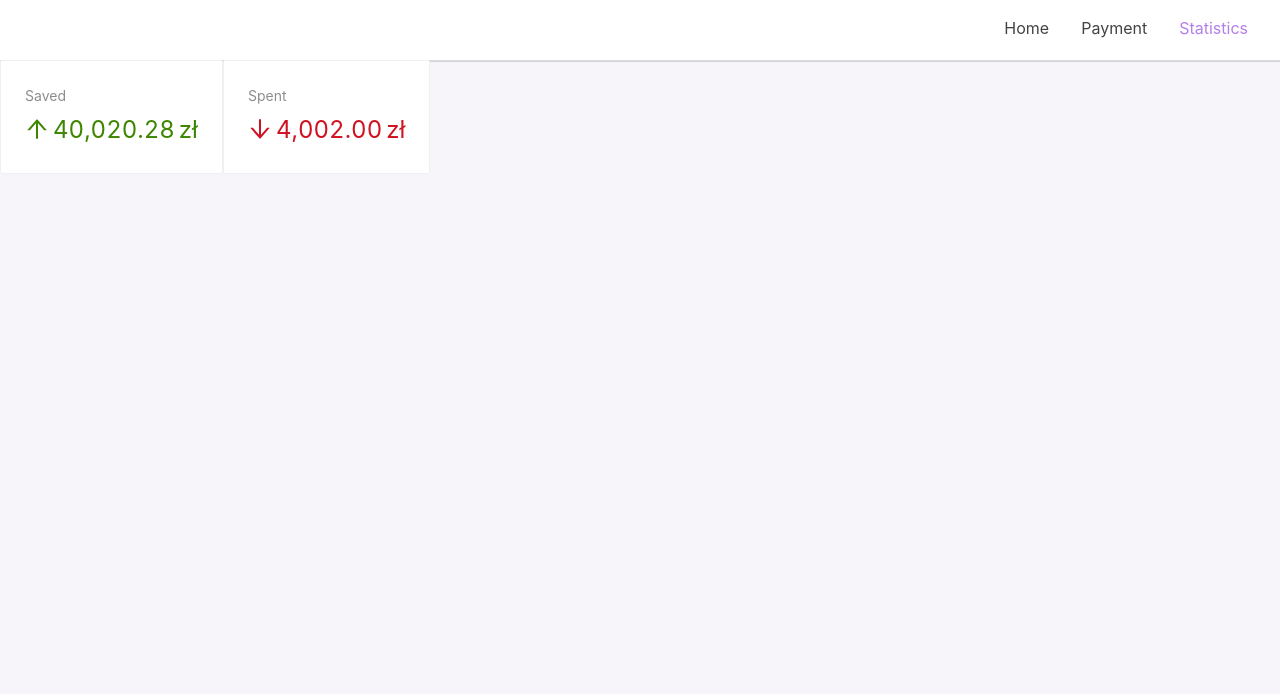
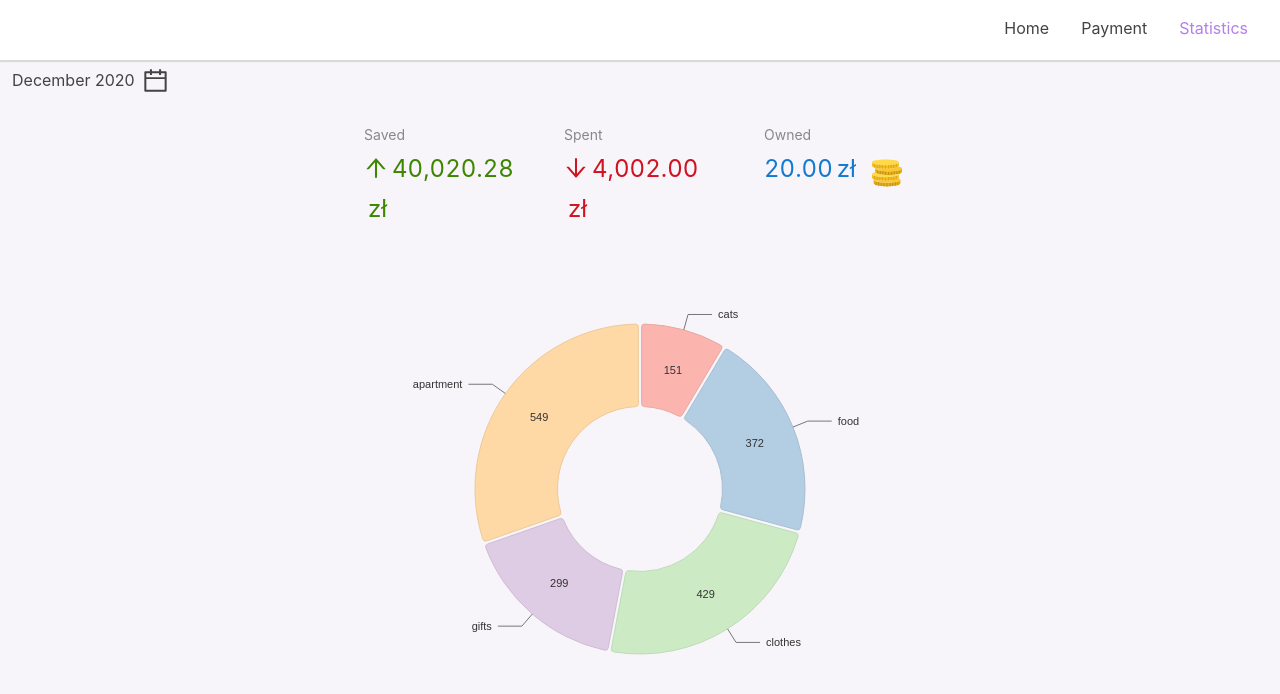
Before and after one commit to darilla/expenses, a React (Create React App) app: page / in a window 1280 px wide. Both pictures are taken after a click on the item "Statistics". Shown: the top 694 px of the page. Built offline with nearby package versions, Linux system fonts and the light colour scheme.

Commit message:
feat: create stats page (#23)

```diff
--- a/package.json
+++ b/package.json
@@ -4,6 +4,8 @@
   "private": true,
   "dependencies": {
     "@ant-design/icons": "^4.3.0",
+    "@nivo/core": "^0.67.0",
+    "@nivo/pie": "^0.67.0",
     "@testing-library/jest-dom": "^5.11.4",
     "@testing-library/react": "^11.1.0",
     "@testing-library/user-event": "^12.1.10",
--- a/src/App.js
+++ b/src/App.js
@@ -4,6 +4,7 @@ import 'antd/dist/antd.css';
 import { createGlobalStyle } from 'styled-components';
 
 import { EMPTY_ARRAY, NAVIGATION } from './common/constants';
+import { GRAY } from './common/colors';
 
 import { Table, Navigation, Statistics, Timeline } from './components';
 import { Container } from './App.styles';
@@ -13,6 +14,27 @@ const { HOME, PAYMENT, STATISTICS } = NAVIGATION;
 const GlobalStyle = createGlobalStyle`
   body {
     font-size: 14px;
+
+    .stats-date-picker {
+      width: 180px;
+
+      input {
+        font-size: 20px;
+        color: ${GRAY.GRAY_9};
+      }
+
+      input::placeholder {
+        color: ${GRAY.GRAY_9};
+      }
+
+      .ant-picker-suffix {
+        svg {
+          fill: ${GRAY.GRAY_9};
+          width: 25px;
+          height: 25px;
+        }
+      }
+    }
 
     .payment-status-dropdown .ant-select-item-option-content {
       display: flex;
--- a/src/App.styles.js
+++ b/src/App.styles.js
@@ -1,6 +1,8 @@
 import styled from 'styled-components';
 
+import { PURPLE } from './common/colors';
+
 export const Container = styled.div`
-  background-color: #f7f5fa;
+  background-color: ${PURPLE.PURPLE_2};
   height: 100vh;
 `;
--- a/src/common/colors.js
+++ b/src/common/colors.js
@@ -13,6 +13,7 @@ export const BLUE = {
 };
 
 export const PURPLE = {
+  PURPLE_2: '#F7F5FA',
   PURPLE_3: '#d3adf7',
   PURPLE_4: '#b37feb',
   PURPLE_5: '#9254de',
--- a/src/common/constants.js
+++ b/src/common/constants.js
@@ -19,6 +19,7 @@ export const EMPTY_OBJECT = freeze({});
 export const NO_VALUE = freeze(null);
 
 export const DATE_FORMAT = 'DD MMM YYYY';
+export const STATS_DATE_FORMAT = 'MMMM YYYY';
 
 export const NAVIGATION = {
   HOME: 'Home',
--- a/src/components/statistics/Statistics.jsx
+++ b/src/components/statistics/Statistics.jsx
@@ -1,13 +1,68 @@
-import React from 'react';
-import { Statistic as AntdStatistic, Card, Row, Col } from 'antd';
+import React, { useState } from 'react';
+import { Statistic as AntdStatistic, Row, DatePicker } from 'antd';
 import { ArrowDownOutlined, ArrowUpOutlined } from '@ant-design/icons';
+import { ResponsivePie } from '@nivo/pie';
+import moment from 'moment';
+
+import { ReactComponent as Coins } from '../../assets/coins.svg';
+import { STATS_DATE_FORMAT } from '../../common/constants';
+import { GRAY } from '../../common/colors';
+
+import { Cards, ChartWrapper, StyledCard } from './Statistics.styles';
+
+// @todo - Connect with table tags.
+const data = [
+  {
+    id: 'cats',
+    label: 'cats',
+    value: 151,
+    color: 'hsl(220, 70%, 50%)',
+  },
+  {
+    id: 'food',
+    label: 'food',
+    value: 372,
+    color: 'hsl(41, 70%, 50%)',
+  },
+  {
+    id: 'clothes',
+    label: 'clothes',
+    value: 429,
+    color: 'hsl(207, 70%, 50%)',
+  },
+  {
+    id: 'gifts',
+    label: 'gifts',
+    value: 299,
+    color: 'hsl(151, 70%, 50%)',
+  },
+  {
+    id: 'apartment',
+    label: 'apartment',
+    value: 549,
+    color: 'hsl(330, 70%, 50%)',
+  },
+];
 
 function Statistics() {
+  const [selectedDate, selectDate] = useState(moment);
+
   return (
     <div>
       <Row>
-        <Col>
-          <Card>
+        <DatePicker
+          className='stats-date-picker'
+          size='large'
+          picker='month'
+          format={STATS_DATE_FORMAT}
+          bordered={false}
+          value={selectedDate}
+          onChange={selectDate}
+          allowClear={false}
+        />
+      </Row>
+      <Cards>
+        <StyledCard>
           <AntdStatistic
             title='Saved'
             value={40020.28}
@@ -16,10 +71,8 @@ function Statistics() {
             prefix={<ArrowUpOutlined />}
             suffix='zł'
           />
-          </Card>
-        </Col>
-        <Col>
-          <Card>
+        </StyledCard>
+        <StyledCard>
           <AntdStatistic
             title='Spent'
             value={4002}
@@ -28,9 +81,34 @@ function Statistics() {
             prefix={<ArrowDownOutlined />}
             suffix='zł'
           />
-          </Card>
-        </Col>
-      </Row>
+        </StyledCard>
+        <StyledCard>
+          <AntdStatistic
+            title='Owned'
+            value={20}
+            precision={2}
+            valueStyle={{ color: '#137acf' }}
+            suffix='zł'
+          />
+          <Coins width='30px' height='30px' style={{ margin: '0 0 0 16px' }} />
+        </StyledCard>
+      </Cards>
+      <ChartWrapper>
+        <ResponsivePie
+          data={data}
+          margin={{ top: 40, right: 80, bottom: 80, left: 80 }}
+          innerRadius={0.5}
+          padAngle={1}
+          cornerRadius={3}
+          colors={{ scheme: 'pastel1' }}
+          borderWidth={1}
+          borderColor={{ from: 'color', modifiers: [['darker', 0.2]] }}
+          radialLabelsTextColor={GRAY.GRAY_9}
+          radialLabelsLinkColor={{ from: 'color' }}
+          sliceLabelsTextColor={GRAY.GRAY_9}
+          radialLabelsTextXOffset={10}
+        />
+      </ChartWrapper>
     </div>
   );
 }
--- /dev/null
+++ b/src/components/statistics/Statistics.styles.js
@@ -0,0 +1,28 @@
+import styled from 'styled-components';
+import { Card, Row } from 'antd';
+
+export const Cards = styled(Row)`
+  display: flex;
+  justify-content: center;
+  margin-bottom: 32px;
+`;
+
+export const StyledCard = styled(Card)`
+  background-color: transparent;
+  border: none;
+  width: 200px;
+
+  > div {
+    align-items: flex-end;
+    display: flex;
+    width: 100%;
+  }
+
+  svg {
+    margin-bottom: 10px;
+  }
+`;
+
+export const ChartWrapper = styled.div`
+  height: 450px;
+`;
--- a/src/components/table/constants.js
+++ b/src/components/table/constants.js
@@ -1,5 +1,5 @@
 import moment from 'moment';
-import { EMPTY_ARRAY, EMPTY_STRING, NO_VALUE } from '../../common/constants';
+import { EMPTY_ARRAY, EMPTY_STRING } from '../../common/constants';
 
 export const NO_DATA_PLACEHOLDER = '-';
 export const TAG = {
```
Also changed, not shown: src/assets/coins.svg (added), 1 other file (tests, documents, lock files or other folders). Lines whose indentation alone changed are shown as unchanged.
